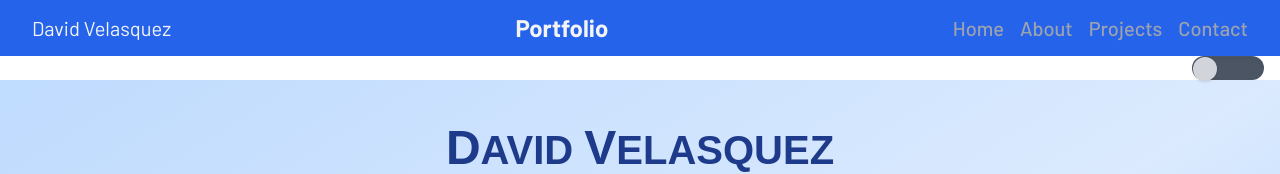
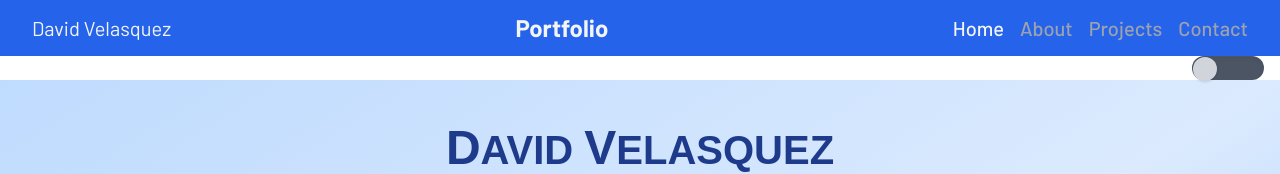
Before and after one commit to davidxv15/Portfolio-2, a React (Vite) app: page / in a window 1280 px wide. Shown: the top 174 px of the page. Built offline with nearby package versions, Linux system fonts and the light colour scheme; a web font is replaced by a local one.

Commit message:
Nav: text-gray-100

```diff
--- a/src/components/Navbar.tsx
+++ b/src/components/Navbar.tsx
@@ -19,7 +19,7 @@ const Navbar: React.FC = () => {
           </div>
           {/* Desktop Navigation Links */}
           <div className="hidden md:flex space-x-4">
-            <a href="#home" className="text-gray-400 hover:text-gray-300">
+            <a href="#home" className="text-gray-100 hover:text-gray-300">
               Home
             </a>
             <a href="#about" className="text-gray-400 hover:text-gray-300">
```
